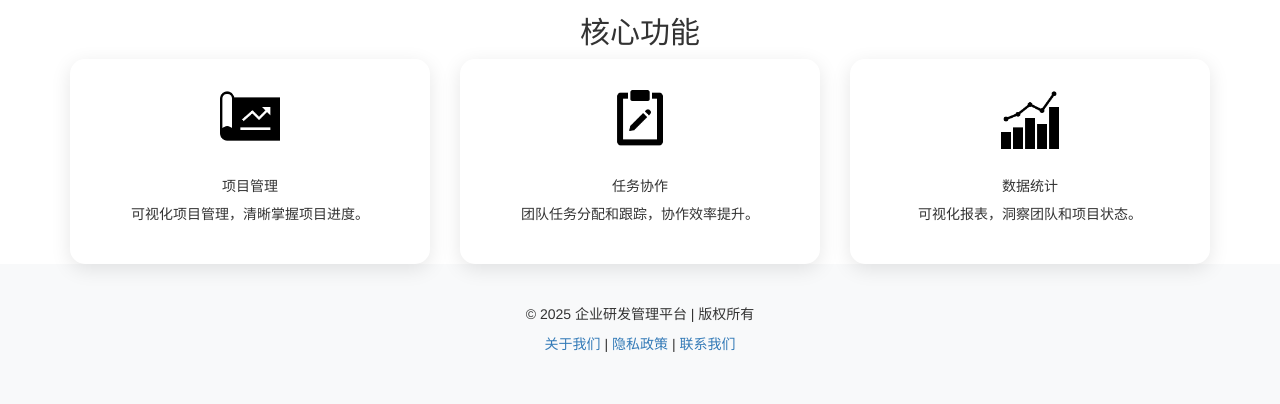
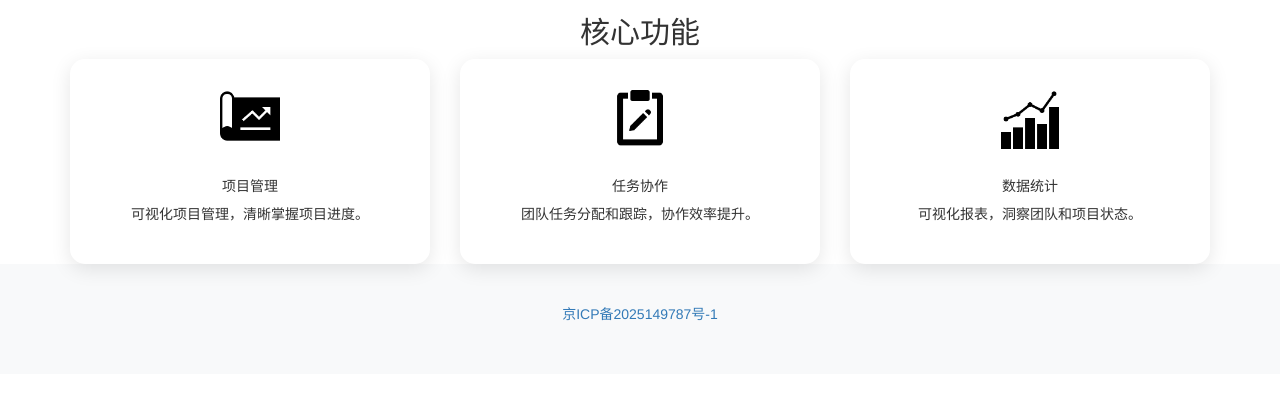
Before and after one commit to bjwanglt/zentao, a Django app: page /account/index/ in a window 1280 px wide. Shown: the part 516-920 px from the top of the page. After the commit the page ends 837 px from the top, so only its background shows below. Run offline with Django 3.2, Linux system fonts and the light colour scheme; parts of the project's set-up code (start-up, migrations or seed data) failed here and were passed over; some libraries are stand-ins or nearby versions.

Commit message:
页脚添加备案号

```diff
--- a/web/templates/web/account/index.html
+++ b/web/templates/web/account/index.html
@@ -116,12 +116,13 @@
     <!-- 页脚 -->
     <footer class="text-center">
         <div class="container">
-            <p>&copy; 2025 企业研发管理平台 | 版权所有</p>
-            <p>
-                <a href="#">关于我们</a> |
-                <a href="#">隐私政策</a> |
-                <a href="#">联系我们</a>
-            </p>
+            <p><a href="https://beian.miit.gov.cn/#/Integrated/index">京ICP备2025149787号-1</a></p>
+{#            <p>&copy; 2025 企业研发管理平台 | 版权所有</p>#}
+{#            <p>#}
+{#                <a href="#">关于我们</a> |#}
+{#                <a href="#">隐私政策</a> |#}
+{#                <a href="#">联系我们</a>#}
+{#            </p>#}
         </div>
     </footer>
 
--- a/zentao/settings.py
+++ b/zentao/settings.py
@@ -185,7 +185,7 @@ EMAIL_PORT = 465
 EMAIL_USE_SSL = True
 
 EMAIL_HOST_USER = '2597843280@qq.com'
-EMAIL_HOST_PASSWORD = 'ravspywscpefecdj'
+EMAIL_HOST_PASSWORD = ' '
 DEFAULT_FROM_EMAIL = EMAIL_HOST_USER
 
 # simpleui 配置
```
